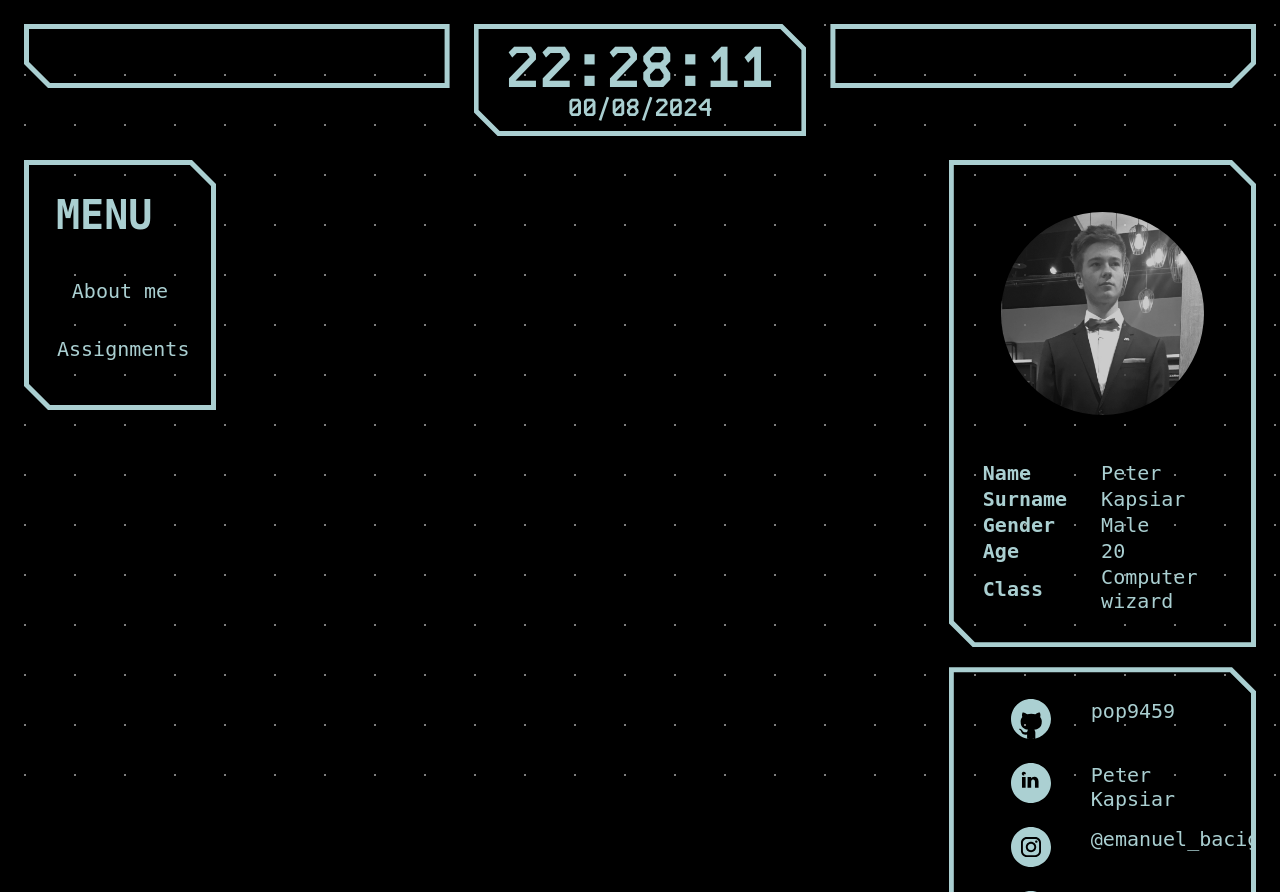
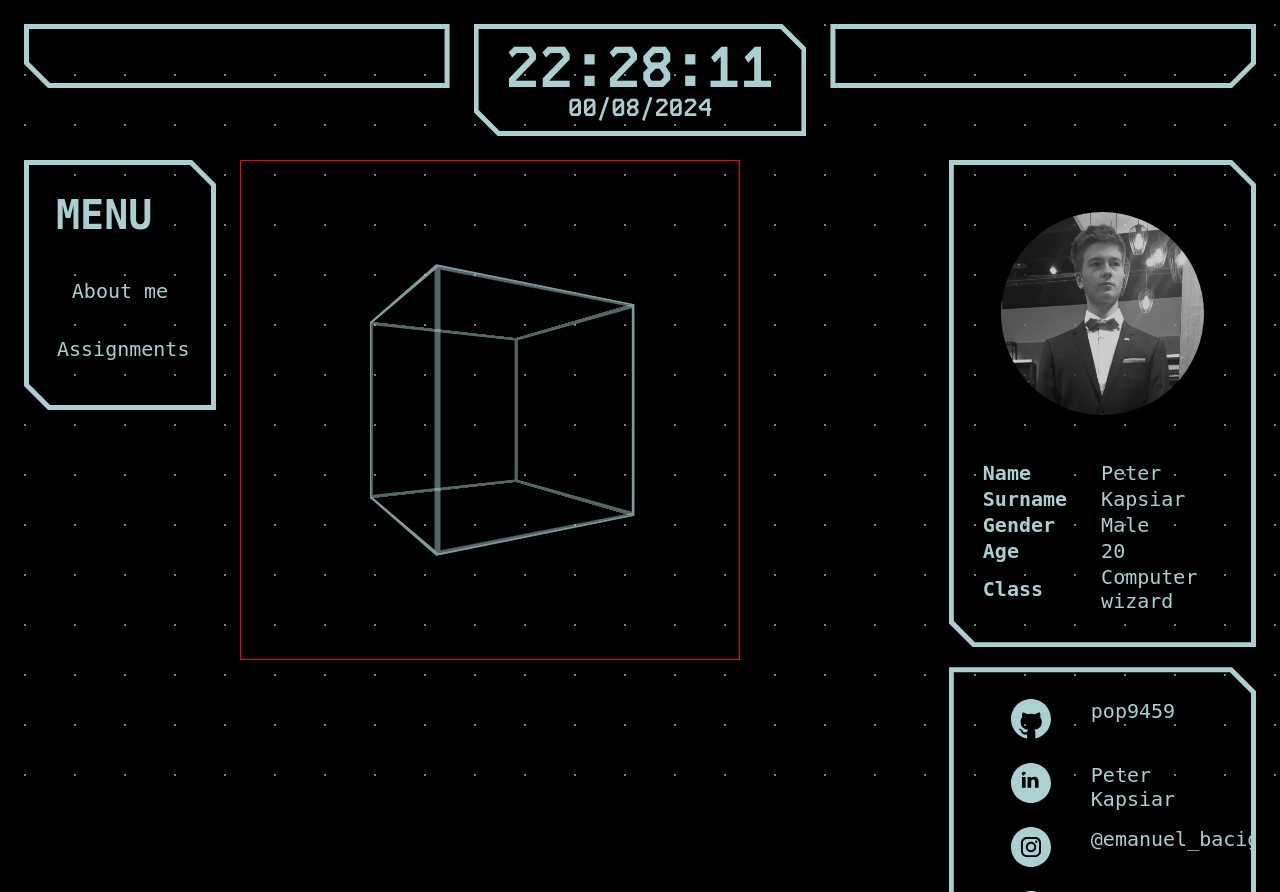
Before and after one commit to pop9459/personalWebsite, a PHP site: page / in a window 1280 px wide. Shown: the top 892 px of the page. Run offline with PHP 8.4, Linux system fonts and the light colour scheme.

Commit message:
cube prototype

```diff
--- /dev/null
+++ b/css/cube.css
@@ -0,0 +1,106 @@
+.cubeContainer {
+    --cubeSize: calc(15vw);
+
+    display: flex;
+    justify-content: center;
+    align-items: center;
+
+    width: 500px;
+    height: 500px;
+    perspective: calc(var(--cubeSize) * 2);
+    perspective-origin: center;
+
+    border: 1px solid red;
+}
+
+.cube
+{
+    transform-style: preserve-3d;
+    position: absolute;
+    width: var(--cubeSize);
+    height: var(--cubeSize);
+
+    animation: rotate 10s infinite ease-in-out;
+}
+
+.cubeSmall
+{
+    display: none;
+    --cubeSize: calc(15vw / 2);
+    animation: rotate 5s infinite linear reverse;
+}
+
+.side
+{
+    opacity: 0.5;
+    position: absolute;
+    width: var(--cubeSize);
+    height: var(--cubeSize);
+    border: 0.2rem solid var(--themeBlue);
+}
+
+.side.front
+{
+    transform: translateZ(calc(var(--cubeSize) / 2));
+}
+
+.side.back
+{
+    transform: translateZ(calc(var(--cubeSize) / -2)) rotateY(180deg);
+}
+
+.side.left
+{
+    transform: translateX(calc(var(--cubeSize) / -2)) rotateY(-90deg);
+}
+
+.side.right
+{
+    transform: translateX(calc(var(--cubeSize) / 2)) rotateY(90deg);
+}
+
+.side.top
+{
+    transform: translateY(calc(var(--cubeSize) / -2)) rotateX(90deg);
+}
+
+.side.bottom
+{
+    transform: translateY(calc(var(--cubeSize) / 2)) rotateX(-90deg);
+}
+
+@keyframes rotate {
+    0% {
+        transform: rotateX(0deg) rotateY(0deg) rotateZ(0deg);
+    }
+    10% {
+        transform: rotateX(90deg) rotateY(0deg) rotateZ(0deg);
+    }
+    20% {
+        transform: rotateX(90deg) rotateY(0deg) rotateZ(90deg);
+    }
+    30% {
+        transform: rotateX(0deg) rotateY(0deg) rotateZ(90deg);
+    }
+    40% {
+        transform: rotateX(0deg) rotateY(-90deg) rotateZ(90deg);
+    }
+    50% {
+        transform: rotateX(0deg) rotateY(-180deg) rotateZ(90deg);
+    }
+    60% {
+        transform: rotateX(90deg) rotateY(-180deg) rotateZ(90deg);
+    }
+    70% {
+        transform: rotateX(90deg) rotateY(-180deg) rotateZ(0deg);
+    }
+    80% {
+        transform: rotateX(0deg) rotateY(-180deg) rotateZ(0deg);
+    }
+    90% {
+        transform: rotateX(0deg) rotateY(-90deg) rotateZ(0deg);
+    }
+    100% {
+        transform: rotateX(0deg) rotateY(0deg) rotateZ(0deg);
+    }
+}
--- a/html/landingPageContent.php
+++ b/html/landingPageContent.php
@@ -40,7 +40,26 @@
             </div>
         </div>
     </div>
-    <div class="column"></div>
+    <div class="column">
+        <div class="cubeContainer">
+            <div class="cube">
+                <div class="side front"></div>
+                <div class="side back"></div>
+                <div class="side left"></div>
+                <div class="side right"></div>
+                <div class="side top"></div>
+                <div class="side bottom"></div>
+            </div>
+            <div class="cube cubeSmall">
+                <div class="side front"></div>
+                <div class="side back"></div>
+                <div class="side left"></div>
+                <div class="side right"></div>
+                <div class="side top"></div>
+                <div class="side bottom"></div>
+            </div>
+        </div>
+    </div>
     <div class="column">
         <div id="profileInfo" class="widget">
             <img class="image" src="img/profilePic.jpg" alt="profilePic">
--- a/index.php
+++ b/index.php
@@ -10,6 +10,7 @@
     <link rel="stylesheet" href="css/main.css" type="text/css">
     <link rel="stylesheet" href="css/animations.css" type="text/css">
     <link rel="stylesheet" href="css/loadScreen.css" type="text/css">
+    <link rel="stylesheet" href="css/cube.css" type="text/css">
 
     <script src="scripts/main.js" type="module"></script>
 </head>
```
